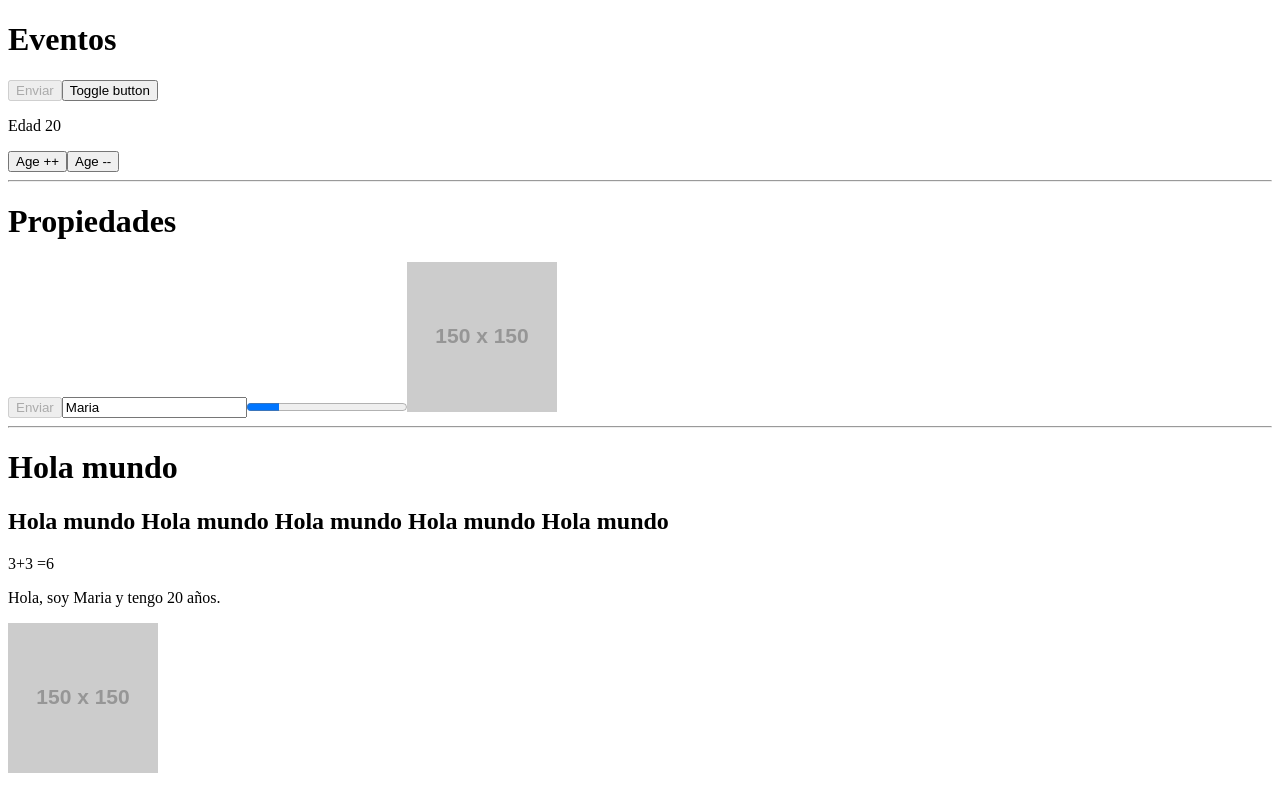
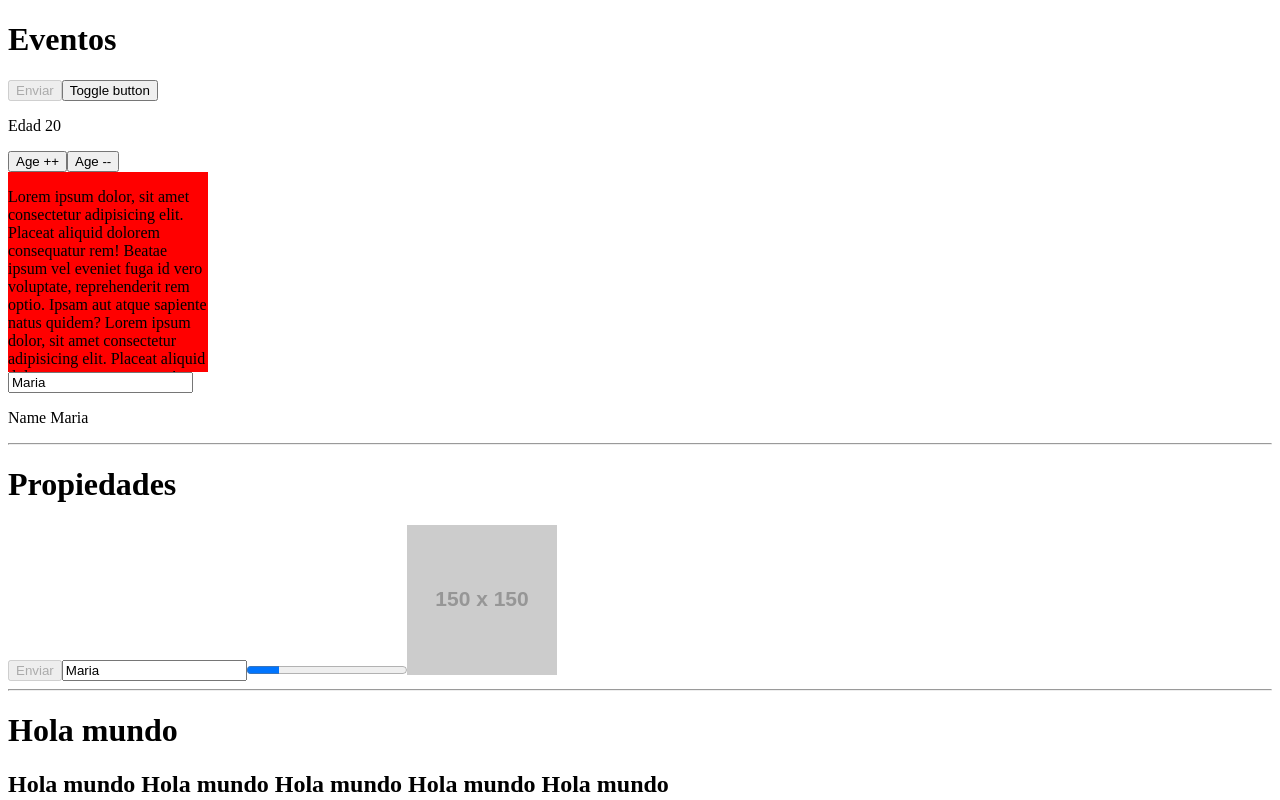
Before and after one commit to MLLuisa/my-proyect-with-angular, an Angular app: page / in a window 1280 px wide. Shown: the top 800 px of the page. Built offline with nearby package versions, Linux system fonts and the light colour scheme.

Commit message:
Added another event exercise with keyUp and scrollTop

```diff
--- a/src/app/app.component.html
+++ b/src/app/app.component.html
@@ -4,6 +4,18 @@
 <p>Edad {{ person.age }}</p>
 <button (click)="increaseAge()">Age ++</button>
 <button (click)="decreaseAge()">Age --</button>
+<div class="box" (scroll)="onScroll($event)">
+  <p>
+    Lorem ipsum dolor, sit amet consectetur adipisicing elit. Placeat aliquid
+    dolorem consequatur rem! Beatae ipsum vel eveniet fuga id vero voluptate,
+    reprehenderit rem optio. Ipsam aut atque sapiente natus quidem? Lorem ipsum
+    dolor, sit amet consectetur adipisicing elit. Placeat aliquid dolorem
+    consequatur rem! Beatae ipsum vel eveniet fuga id vero voluptate,
+    reprehenderit rem optio. Ipsam aut atque sapiente natus quidem?
+  </p>
+</div>
+<input type="text" [value]="person.name" (keyup)="changeName($event)" />
+<p>Name {{ person.name }}</p>
 
 <hr />
 <h1>Propiedades</h1>
--- a/src/app/app.component.scss
+++ b/src/app/app.component.scss
@@ -0,0 +1,6 @@
+.box {
+  height: 200px;
+  width: 200px;
+  overflow: auto;
+  background-color: red;
+}
--- a/src/app/app.component.ts
+++ b/src/app/app.component.ts
@@ -24,4 +24,13 @@ export class AppComponent {
   decreaseAge() {
     this.person.age -= 1;
   }
+  onScroll(event: Event) {
+    const element = event.target as HTMLElement;
+    console.log(element.scrollTop);
+  }
+  changeName(event: Event) {
+    const element = event.target as HTMLInputElement;
+    this.person.name = element.value;
+
+  }
 }
```
